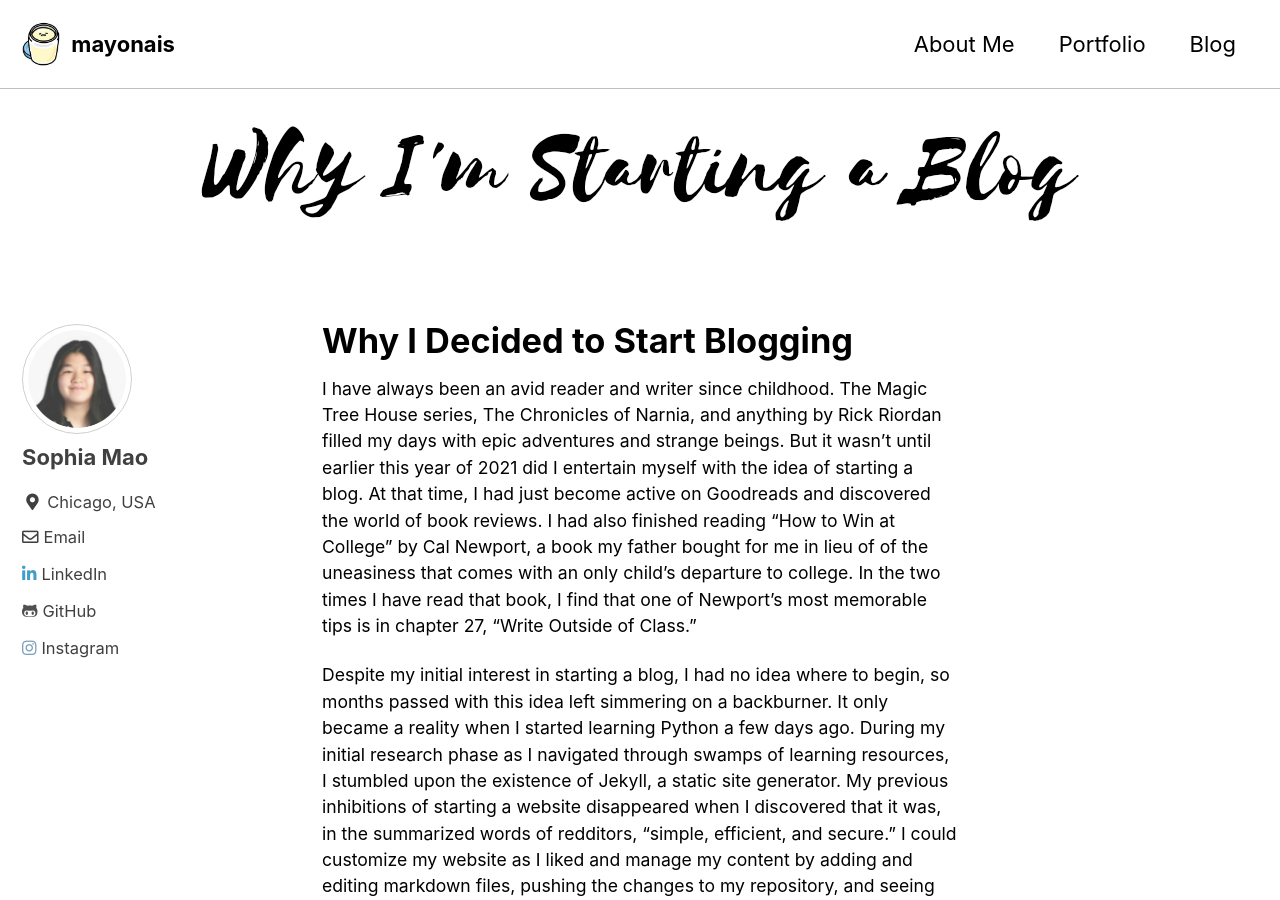
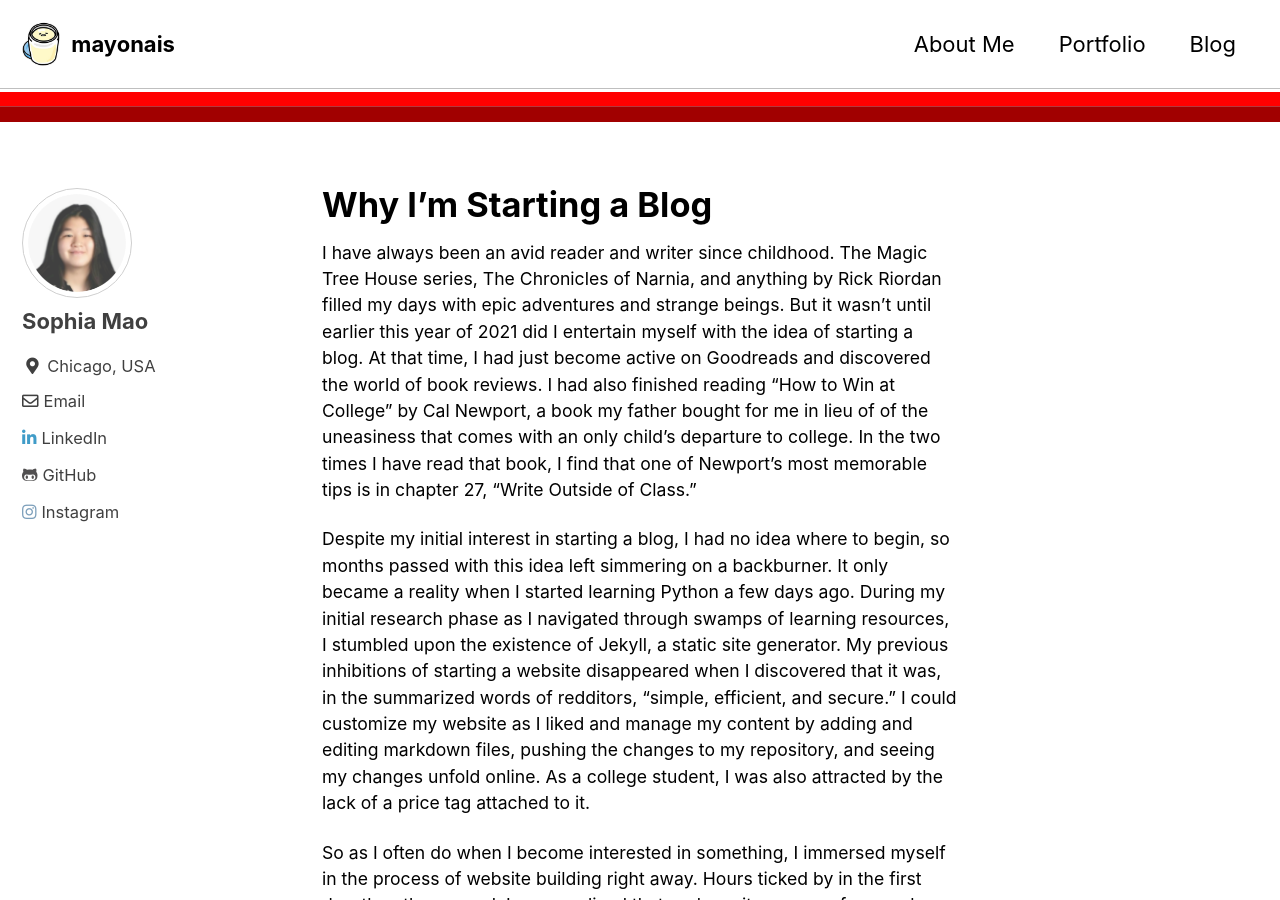
Before and after one commit to mayonais/mayonais.github.io, a Jekyll site: the page built from _posts/2021-06-10-why-i'm-starting-a-blog.md, in a window 1280 px wide and 900 px high. Built offline with Jekyll 4.4.1, drawn with Linux system fonts in a browser that asks for light colours; cached includes are drawn as plain includes; some of the changed text lies outside the part shown.

Commit message:
header pngs

```diff
--- a/_posts/2021-06-10-why-i'm-starting-a-blog.md
+++ b/_posts/2021-06-10-why-i'm-starting-a-blog.md
@@ -1,10 +1,10 @@
 ---
 layout: single
-title:  "Why I Decided to Start Blogging"
-date:   10-06-2021
+title:  "Why I'm Starting a Blog"
+date:   14-06-2021
 author_profile: true
 category:
-excerpt: " "
+excerpt: "June 14, 2021"
 header:
   image: /assets/images/why-i'm-starting-a-blog.png
 ---
```
Also changed, not shown: _portfolio/illustrator.md (+1 -1 lines), _portfolio/photoshop.md (+1 -1 lines), assets/images/adobeillustrator.png, assets/images/adobephotoshop.png, assets/images/photography.png, assets/images/portfolio.gif, assets/images/why-i'm-starting-a-blog.png.
